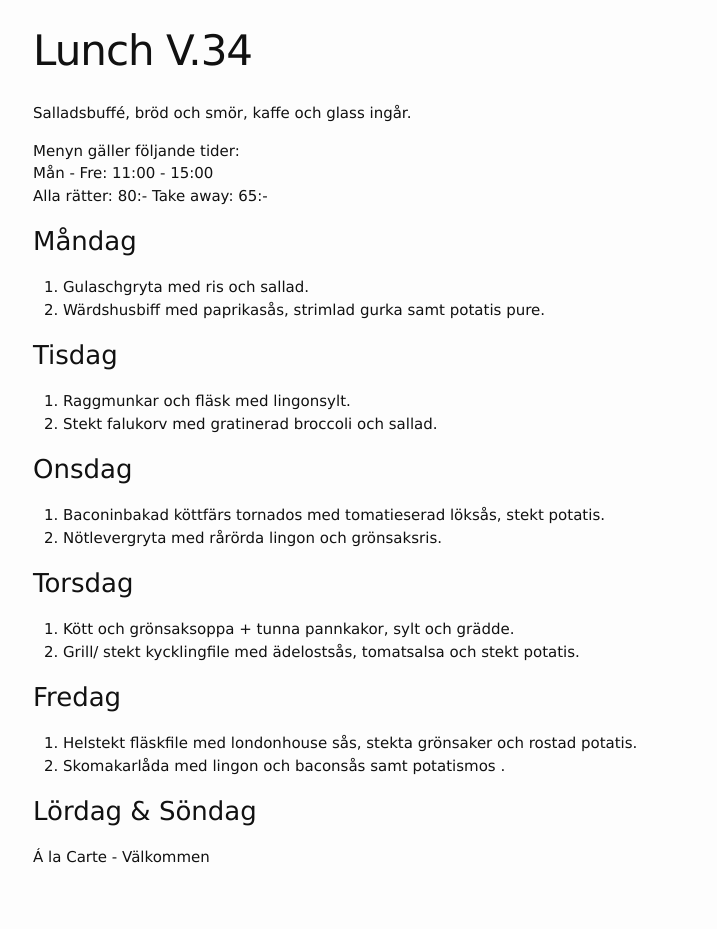
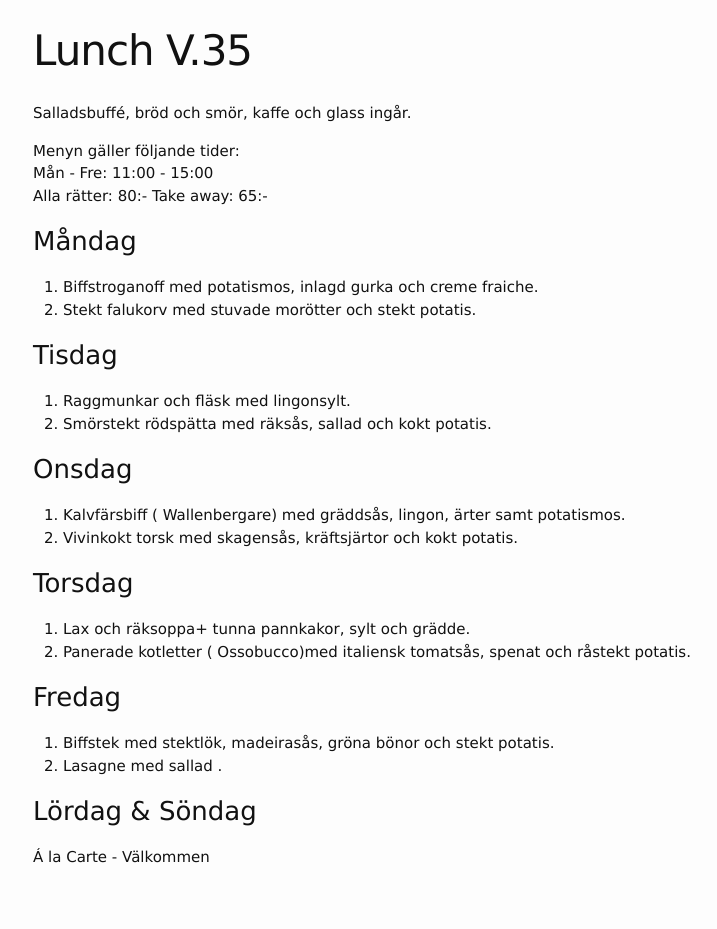
Before and after one commit to FarInn62/farinn62.github.io, a Jekyll site: the page built from lunch.md, in a window 1280 px wide. Shown: the whole page, without its empty margins (237-954 px from the left). Built offline with Jekyll 4.4.1, drawn with Linux system fonts in a browser that asks for light colours.

Commit message:
Update lunch.md

```diff
--- a/lunch.md
+++ b/lunch.md
@@ -1,6 +1,6 @@
 ---
 layout: foodmenu
-title: Lunch V.34
+title: Lunch V.35
 permalink: /lunch/
 published: true
 ---
@@ -12,28 +12,28 @@ Alla rätter: 80:- Take away: 65:-
 
 ### Måndag
 
-1. Gulaschgryta med ris och sallad.
-2. Wärdshusbiff med paprikasås, strimlad gurka samt potatis pure.
+1. Biffstroganoff med potatismos, inlagd gurka och creme fraiche.
+2. Stekt falukorv med stuvade morötter och stekt potatis.
 
 ### Tisdag
 
 1. Raggmunkar och fläsk med lingonsylt.
-2. Stekt falukorv med gratinerad broccoli och sallad.
+2. Smörstekt rödspätta med räksås, sallad och kokt potatis.
 
 ### Onsdag
 
-1. Baconinbakad köttfärs tornados med tomatieserad löksås, stekt potatis.
-2. Nötlevergryta med rårörda lingon och grönsaksris.
+1. Kalvfärsbiff ( Wallenbergare) med gräddsås, lingon, ärter samt potatismos.
+2. Vivinkokt torsk med skagensås, kräftsjärtor och kokt potatis.
 
 ### Torsdag
 
- 1. Kött och grönsaksoppa + tunna pannkakor, sylt och grädde.
- 2. Grill/ stekt kycklingfile med ädelostsås, tomatsalsa och stekt potatis.
+ 1. Lax och räksoppa+ tunna pannkakor, sylt och grädde.
+ 2. Panerade kotletter ( Ossobucco)med italiensk tomatsås, spenat och råstekt potatis.
 
 ### Fredag
 
-1. Helstekt fläskfile med londonhouse sås, stekta grönsaker och rostad potatis.
-2. Skomakarlåda med lingon och baconsås samt potatismos .
+1. Biffstek med stektlök, madeirasås, gröna bönor och stekt potatis.
+2. Lasagne med sallad .
 
 ### Lördag & Söndag
 Á la Carte - Välkommen
```
